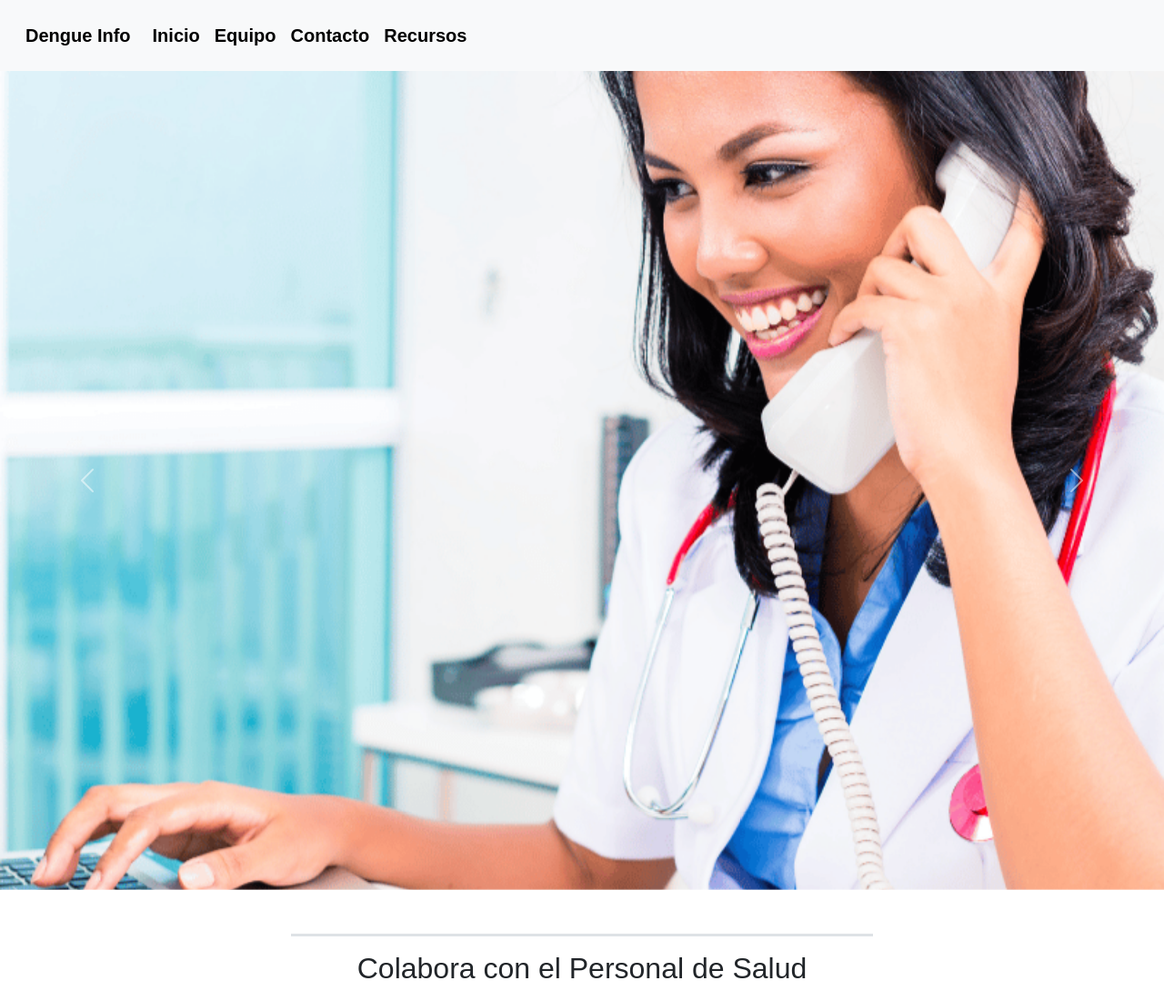
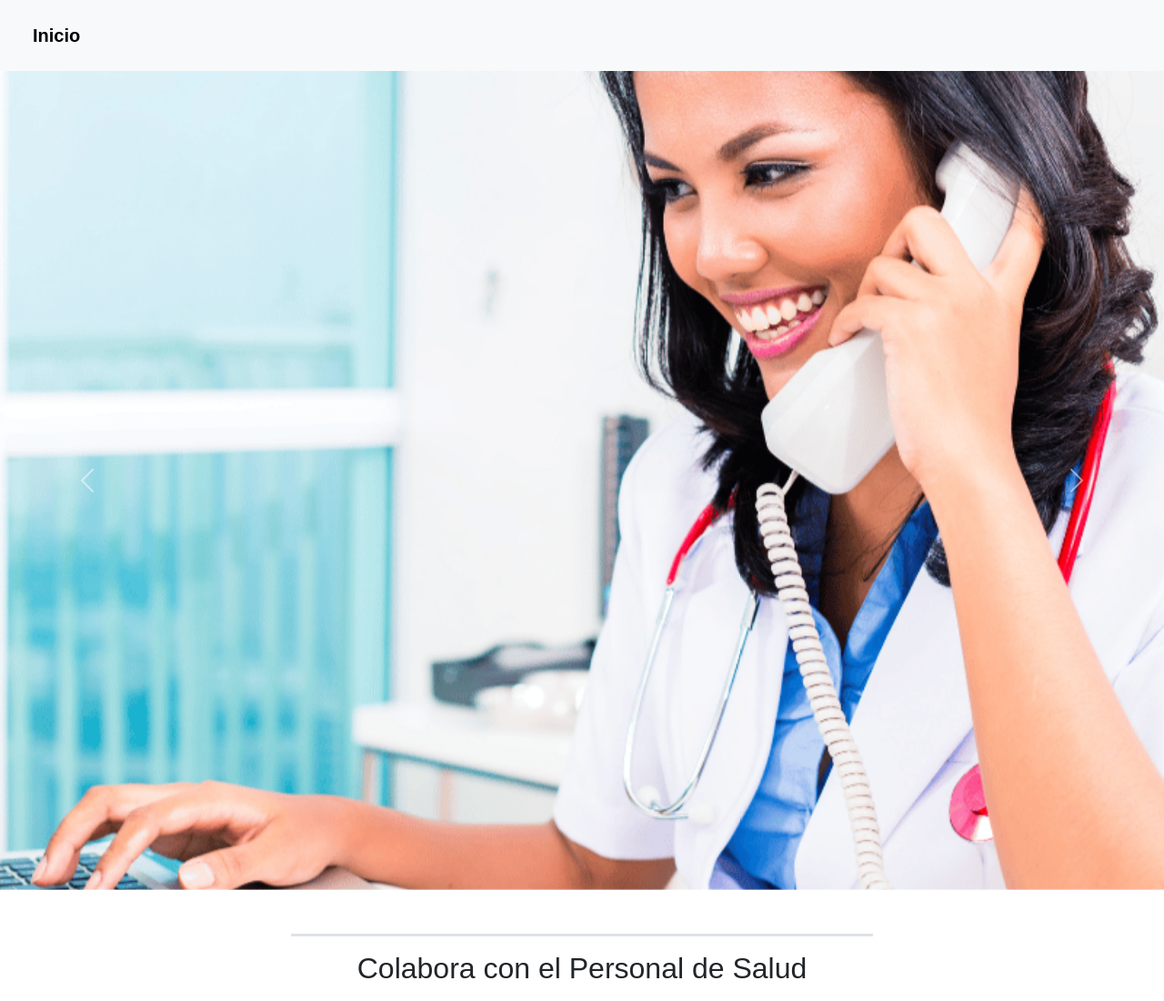
Before and after one commit to chris169924/chris169924.github.io, a plain HTML site: page CONTACTO.html in a window 1280 px wide. Shown: the top 1100 px of the page at 91% size. Drawn offline with nearby package versions, Linux system fonts and the light colour scheme; a web font is replaced by a local one.

Commit message:
Update CONTACTO.html

```diff
--- a/CONTACTO.html
+++ b/CONTACTO.html
@@ -55,8 +55,7 @@
     <!-- ENCABEZADO -->
     <nav class="navbar navbar-expand-lg navbar-light bg-light p-3" id="menu">
       <div class="container-fluid">
-        <a class="navbar-brand" href="https://www.paho.org/es/materiales-comunicacion-para-
-        prevencion-dengue-chikunguna-zika" target="_blank">Dengue Info</a>
+
         <button class="navbar-toggler" type="button"
         data-bs-toggle="collapse" data-bs-target="#navbarSupportedContent"
         aria-controls="navbarSupportedContent" aria-expanded="false" aria-label="Toggle navigation">
@@ -65,17 +64,9 @@
         <div class="collapse navbar-collapse" id="navbarSupportedContent">
           <ul class="navbar-nav me-auto mb-2 mb-lg-0">
             <li class="nav-item">
-              <a class="nav-link active" aria-current="page" href="DENGUE.html">Inicio</a>
+              <a class="nav-link active" aria-current="page" href="index.html">Inicio</a>
             </li>
-            <li class="nav-item">
-              <a class="nav-link" href="equipo.html">Equipo</a>
-            </li>
-            <li class="nav-item">
-              <a class="nav-link" href="CONTACTO.html">Contacto</a>
-            </li>
-            <li class="nav-item">
-              <a class="nav-link" href="recursos.html">Recursos</a>
-            </li>
+
           </ul>
 
         </div>
@@ -170,3 +161,7 @@
     crossorigin="anonymous"></script>
   </body>
 </html>
+    integrity="sha384-MrcW6ZMFYlzcLA8Nl+NtUVF0sA7MsXsP1UyJoMp4YLEuNSfAP+JcXn/tWtIaxVXM"
+    crossorigin="anonymous"></script>
+  </body>
+</html>
```
